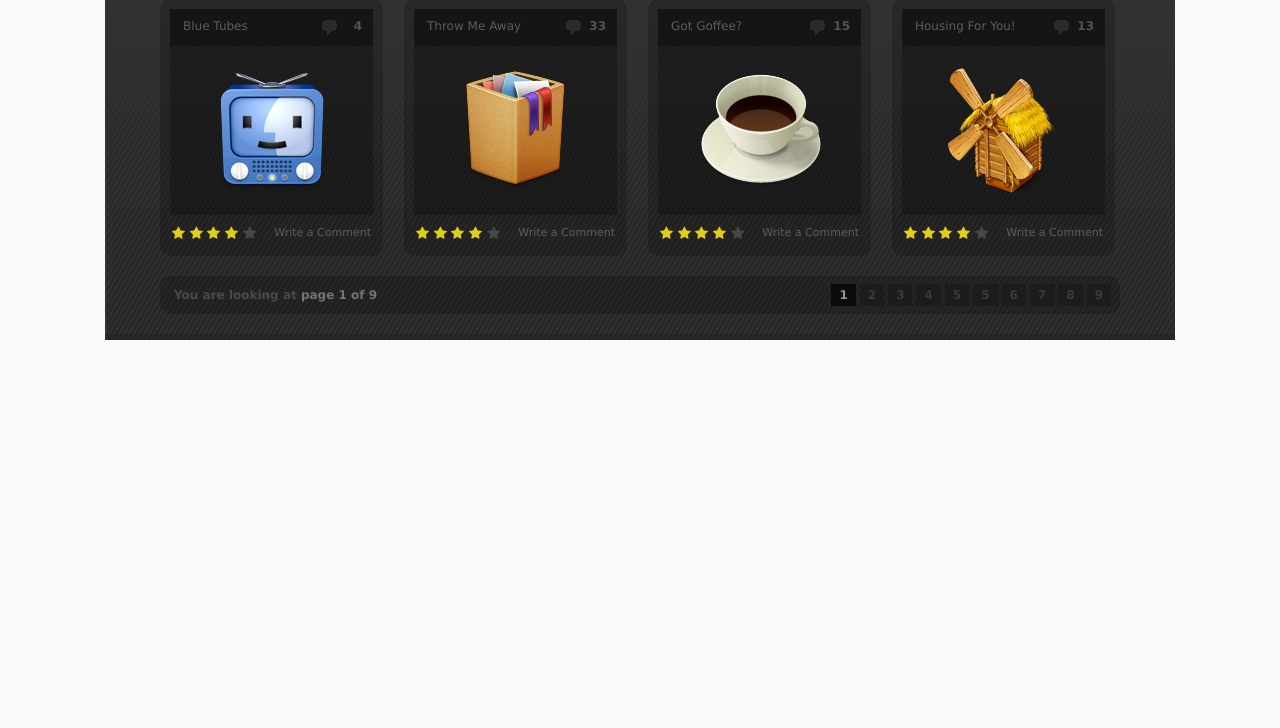
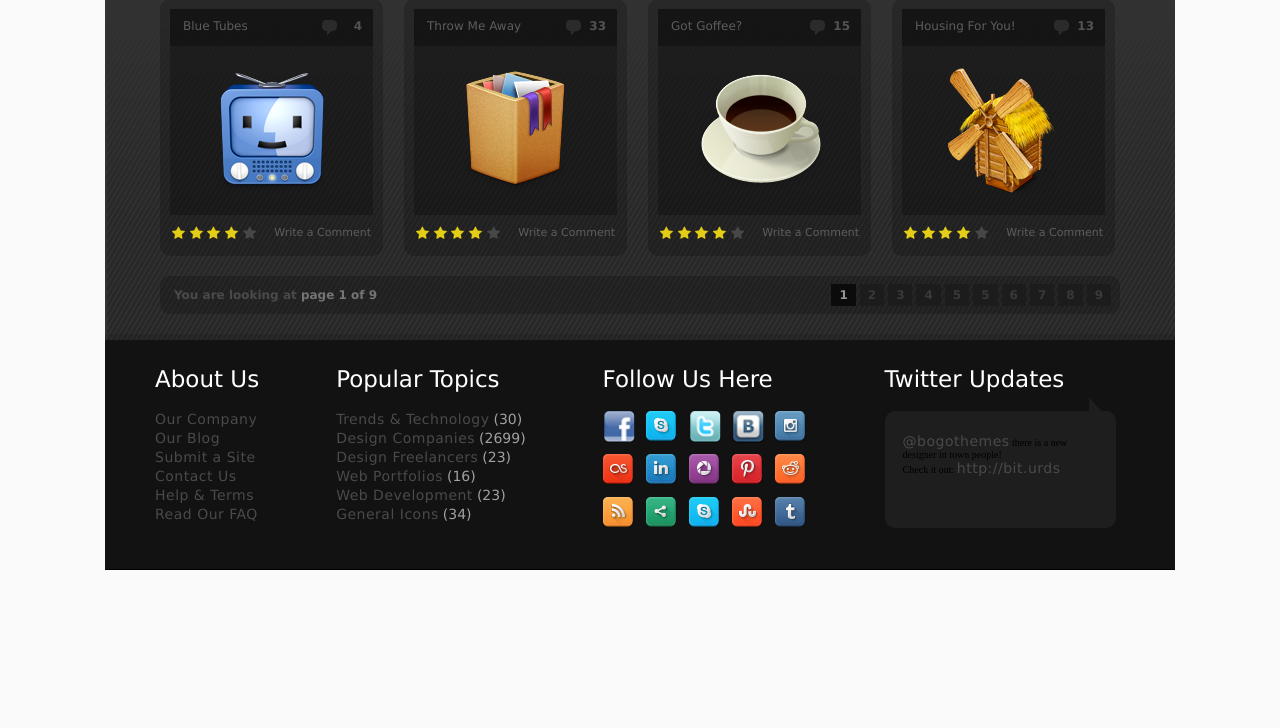
Before and after one commit to AndreyKachanov/boxcube, a PHP site: page / in a window 1280 px wide. Shown: the part 788-1516 px from the top of the page. Run offline with PHP 8.4, Linux system fonts and the light colour scheme.

Commit message:
Creating bottom menu

```diff
--- a/css/style.css
+++ b/css/style.css
@@ -570,3 +570,100 @@ a.item_img img {
 	width: 1070px;
 	background: url(../img/layer_bottom.png) no-repeat;
 }
+
+/*нижнее меню*/
+.bottom_menu {
+	background: #121212;
+	min-height: 100px;
+	width: 100%;
+	border-bottom: 1px solid #000;
+}
+
+.bottom_menu > div {
+	float: left;
+	margin: 26px 0 29px 77px;
+}
+
+.bottom_menu > div:first-child {
+	margin-left: 50px;
+}
+
+.bottom_menu > div a:not(.twitter) {
+	font: 1.4em "Verdana Regular", Verdana, sans-serif;
+	color: #4a4a4a;
+	letter-spacing: 0.5px;
+	text-decoration: none;
+}
+
+.bottom_menu > div a:hover {
+	text-decoration: underline;
+}
+
+.bottom_menu ul li {
+	list-style: none;
+	display: block;
+	margin-top: 3px;
+}
+
+.popular span {
+	margin-left: 4px;
+	font: 1.4em "Verdana Regular",Verdana, sans-serif;
+	color: #a2a1a1;
+}
+
+.bottom_menu h2 {
+	margin: 0 0 19px 0;
+	padding: 0;
+	color: #fff;
+	font: 2.3em Verdana, sans-serif;
+}
+
+.bottom_menu ul {
+	margin: 0;
+	padding: 0;
+}
+
+.follow {
+	width: 205px;
+}
+
+.follow a {
+	display: block;
+	float: left;
+	margin: 0 11px 11px 0;
+}
+
+.follow a:nth-child(5n+5) {
+	margin-right: 0;
+}
+
+.follow img {
+	width: 32px;
+	height: 32px;
+	border: none;
+	outline: none;
+	display: block;
+}
+
+.twitter {
+	background: url(../img/twitter_bg_top.png) no-repeat 204px 31px;
+}
+
+.twitter .bg {
+	width: 231px;
+	height: 117px;
+	background: #1e1e1e;
+	border-radius: 10px;
+	padding: 22px 18px;
+
+}
+
+/*.twitter .bg  {
+	font: 1.4em "Verdana Regular", Verdana, sans-serif;
+    color: #4a4a4a;
+}
+
+.white_color {
+	color: #a2a1a1;
+}
+*/
--- a/index.php
+++ b/index.php
@@ -358,5 +358,57 @@
 				<div class="clear"></div>
 			</div>
 		</main>
+		<div class="bottom_menu">
+			<div class="about_us">
+				<h2>About Us</h2>
+				<ul>
+					<li><a href="#">Our Company</a></li>
+					<li><a href="#">Our Blog</a></li>
+					<li><a href="#">Submit a Site</a></li>
+					<li><a href="#">Contact Us</a></li>
+					<li><a href="#">Help &amp; Terms</a></li>
+					<li><a href="#">Read Our FAQ</a></li>
+				</ul>
+			</div>
+			<div class="popular">
+				<h2>Popular Topics</h2>
+				<ul>
+					<li><a href="#">Trends &amp; Technology</a><span>(30)</span></li>
+					<li><a href="#">Design Companies</a><span>(2699)</span></li>
+					<li><a href="#">Design Freelancers</a><span>(23)</span></li>
+					<li><a href="#">Web Portfolios</a><span>(16)</span></li>
+					<li><a href="#">Web Development</a><span>(23)</span></li>
+					<li><a href="#">General Icons</a><span>(34)</span></li>
+				</ul>
+			</div>
+			<div class="follow">
+				<h2>Follow Us Here</h2>
+				<div class="social">
+					<a href="#"><img src="img/follow_us/1.png" alt=""></a>
+					<a href="#"><img src="img/follow_us/2.png" alt=""></a>
+					<a href="#"><img src="img/follow_us/3.png" alt=""></a>
+					<a href="#"><img src="img/follow_us/4.png" alt=""></a>
+					<a href="#"><img src="img/follow_us/5.png" alt=""></a>
+					<a href="#"><img src="img/follow_us/6.png" alt=""></a>
+					<a href="#"><img src="img/follow_us/7.png" alt=""></a>
+					<a href="#"><img src="img/follow_us/8.png" alt=""></a>
+					<a href="#"><img src="img/follow_us/9.png" alt=""></a>
+					<a href="#"><img src="img/follow_us/10.png" alt=""></a>
+					<a href="#"><img src="img/follow_us/11.png" alt=""></a>
+					<a href="#"><img src="img/follow_us/12.png" alt=""></a>
+					<a href="#"><img src="img/follow_us/13.png" alt=""></a>
+					<a href="#"><img src="img/follow_us/14.png" alt=""></a>
+					<a href="#"><img src="img/follow_us/15.png" alt=""></a>
+				</div>
+			</div>
+			<div class="twitter">
+				<h2>Twitter Updates</h2>
+				<div class="bg">
+					<a class="white_color" href="#">@bogothemes</a> there is a new designer in town people!
+					<p>Check it out: <a href="#">http://bit.urds</a></p>
+				</div>
+			</div>
+			<br class="clear"></div>
+		</div>
 	</div>
 </body>
```
Also changed, not shown: img/follow_us/1.png (added), img/follow_us/10.png (added), img/follow_us/11.png (added), img/follow_us/12.png (added), img/follow_us/13.png (added), img/follow_us/14.png (added), img/follow_us/15.png (added), img/follow_us/2.png (added), img/follow_us/3.png (added), img/follow_us/4.png (added), img/follow_us/5.png (added), img/follow_us/6.png (added), img/follow_us/7.png (added), img/follow_us/8.png (added), 3 more files.
